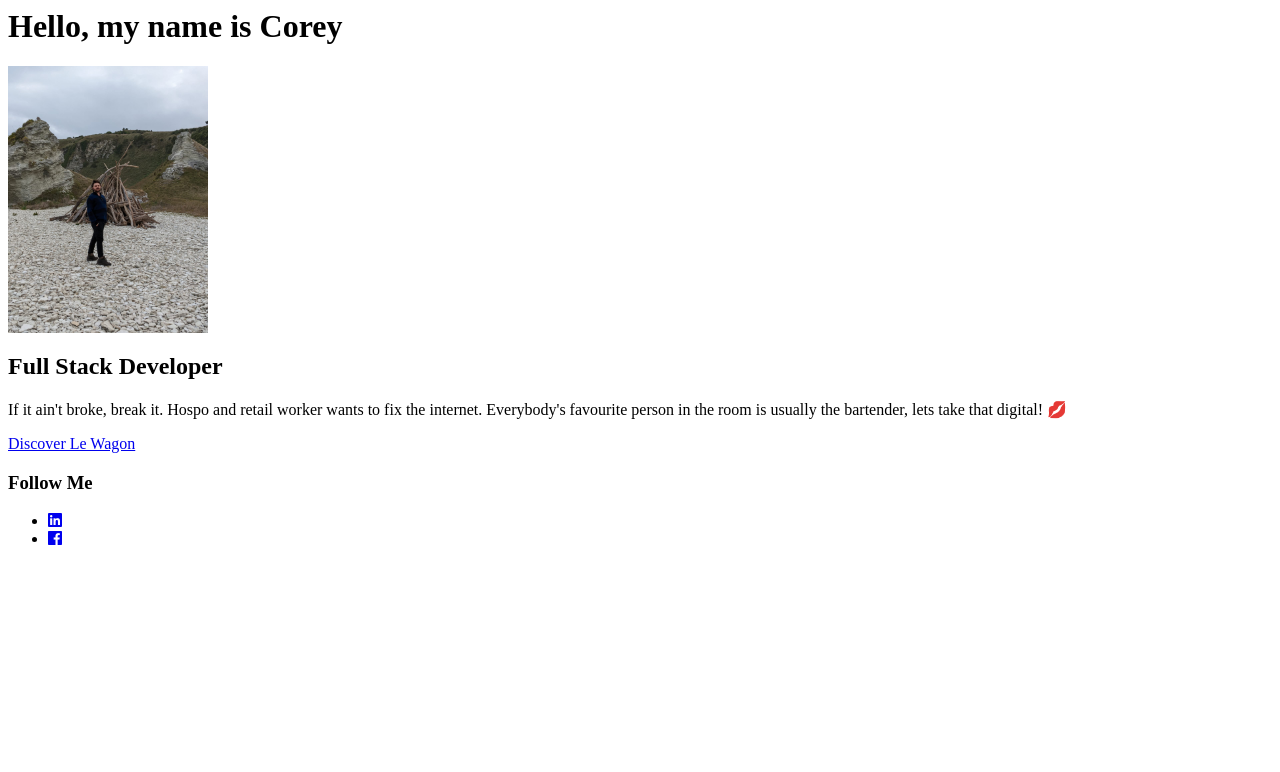
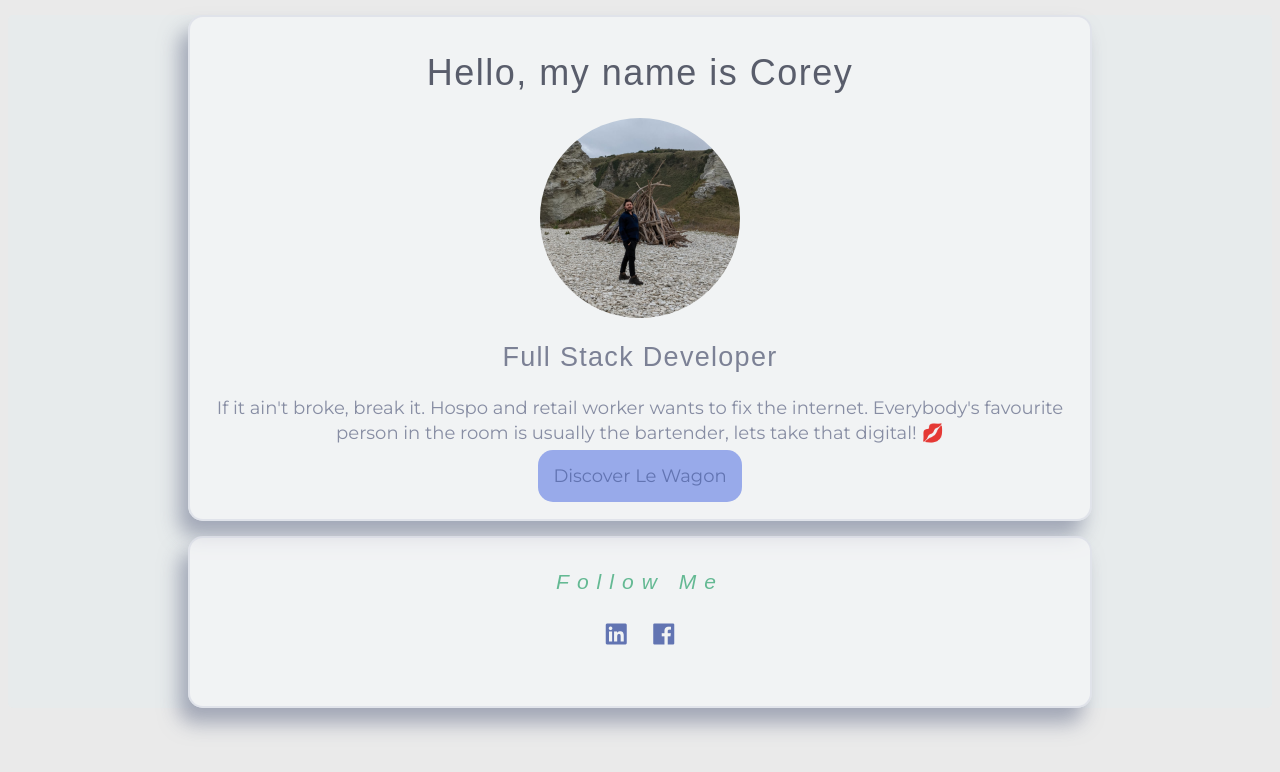
Before and after one commit to ninjacazaam/profile, a plain HTML site: page index.html in a window 1280 px wide. Drawn offline with Linux system fonts and the light colour scheme.

Commit message:
my profile page

```diff
--- a/index.html
+++ b/index.html
@@ -7,7 +7,7 @@
     <link rel="preconnect" href="https://fonts.googleapis.com">
     <link rel="preconnect" href="https://fonts.gstatic.com" crossorigin>
     <link href="https://fonts.googleapis.com/css2?family=Montserrat&display=swap" rel="stylesheet">
-    <link rel="stylesheet" href="../style.css">
+    <link rel="stylesheet" href="style.css">
   </head>
   <body>
     <div class="container">
--- /dev/null
+++ b/style.css
@@ -0,0 +1,131 @@
+body {
+  background-color: #EAEAEA;
+  font-family: 'Montserrat', sans-serif;
+  color: #878DA3;
+  font-size: 18px;
+  line-height: 1.4;
+  text-align: center;
+}
+
+h1, h2, h3, h4, h5, h6 {
+  color: #595d6b;
+  font-family: 'Work Sans', sans-serif;
+  line-height: 1.2;
+  text-align: center;
+}
+
+h1 {
+  font-weight: 400;
+  letter-spacing: 1.5px;
+}
+
+h2 {
+  color: #7c8195;
+  font-weight: 200;
+  letter-spacing: 1.3;
+}
+
+a {
+  color: #6274b2;
+  text-decoration: none;
+}
+
+a:hover {
+  color: #505f92;
+  text-decoration: none;
+}
+
+.list-inline > li {
+  display: inline-block;
+  padding: 0px 10px;
+  color: #98aaea;
+}
+
+.list-inline {
+  list-style: none;
+  padding-left: 0px;
+  font-size: 24px;
+}
+
+.container {
+  background-color: #e7ebec;
+  border: #595d6b;
+  border-radius: 5px;
+}
+
+.card {
+  background-color: #f7f8f9a2;
+  width: 900px;
+  margin: 15px auto;
+  padding-top: 10px;
+  padding-bottom: 30px;
+  border: 2px solid #d1d5e186;
+  border-radius: 15px;
+  box-shadow: -9px 15px 20px #878da2ba;
+}
+
+.primary-btn {
+  background-color: #98aaea;
+  padding: 15px;
+  border: 2px #eceff5a2;
+  border-radius: 15px;
+}
+
+.secondary-btn {
+  font-size: 15.5px;
+  background-color: #98aaea;
+  padding: 3px;
+  border: 2px #eceff5a2;
+  border-radius: 12px;
+  line-height: 35px;
+}
+
+.img-round {
+  width: 200px;
+  height: 200px;
+  object-fit: cover;
+  border-radius: 50%;
+}
+
+#alt-header {
+  color: #64b993;
+  font-weight: 200;
+  font-style: italic;
+  letter-spacing: 8px;
+}
+
+@media (max-width: 960px) {
+  .container {
+    width: 700px;
+  }
+}
+
+@media (max-width: 720px) {
+  .container {
+    width: 500px;
+  }
+}
+
+@media (max-width: 540px) {
+  .container {
+    width: 300px;
+  }
+}
+
+@media (max-width: 960px) {
+  .card {
+    width: 700px;
+  }
+}
+
+@media (max-width: 720px) {
+  .card {
+    width: 500px;
+  }
+}
+
+@media (max-width: 540px) {
+  .card {
+    width: 300px;
+  }
+}
```
